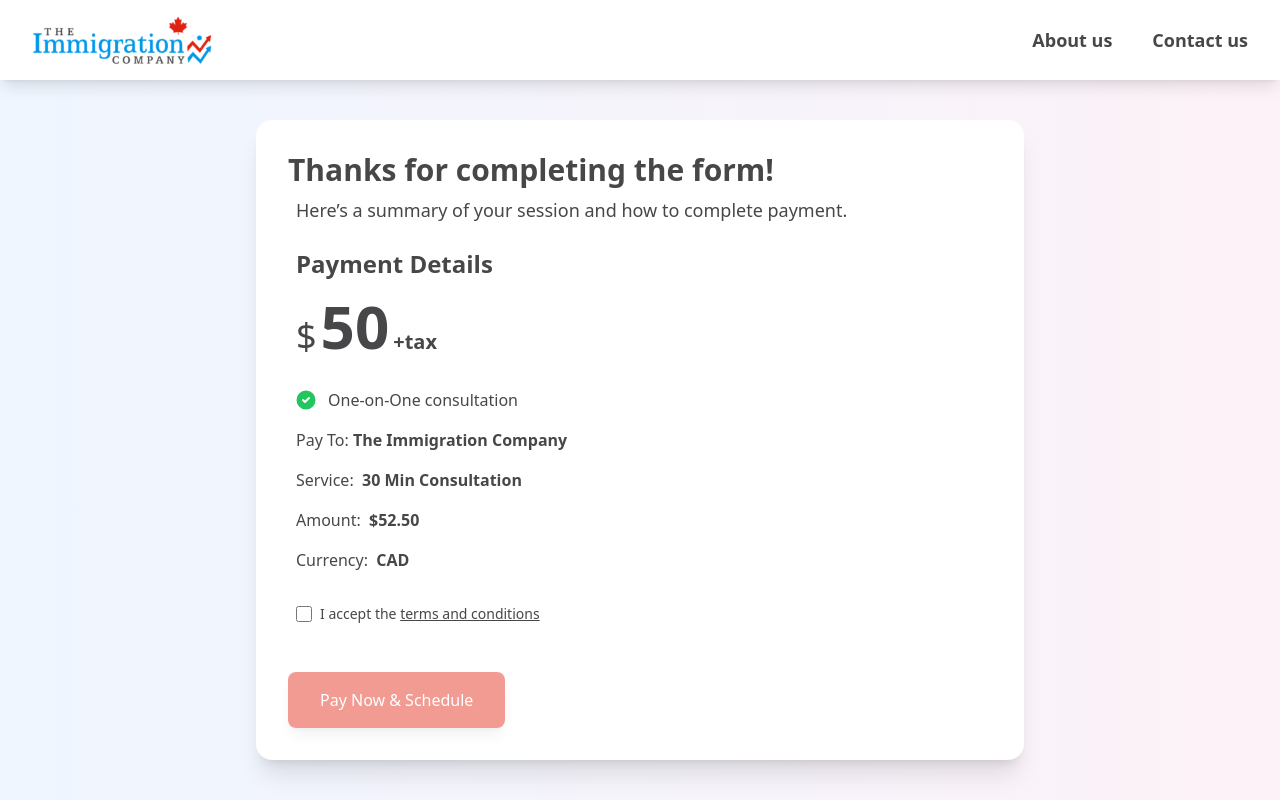
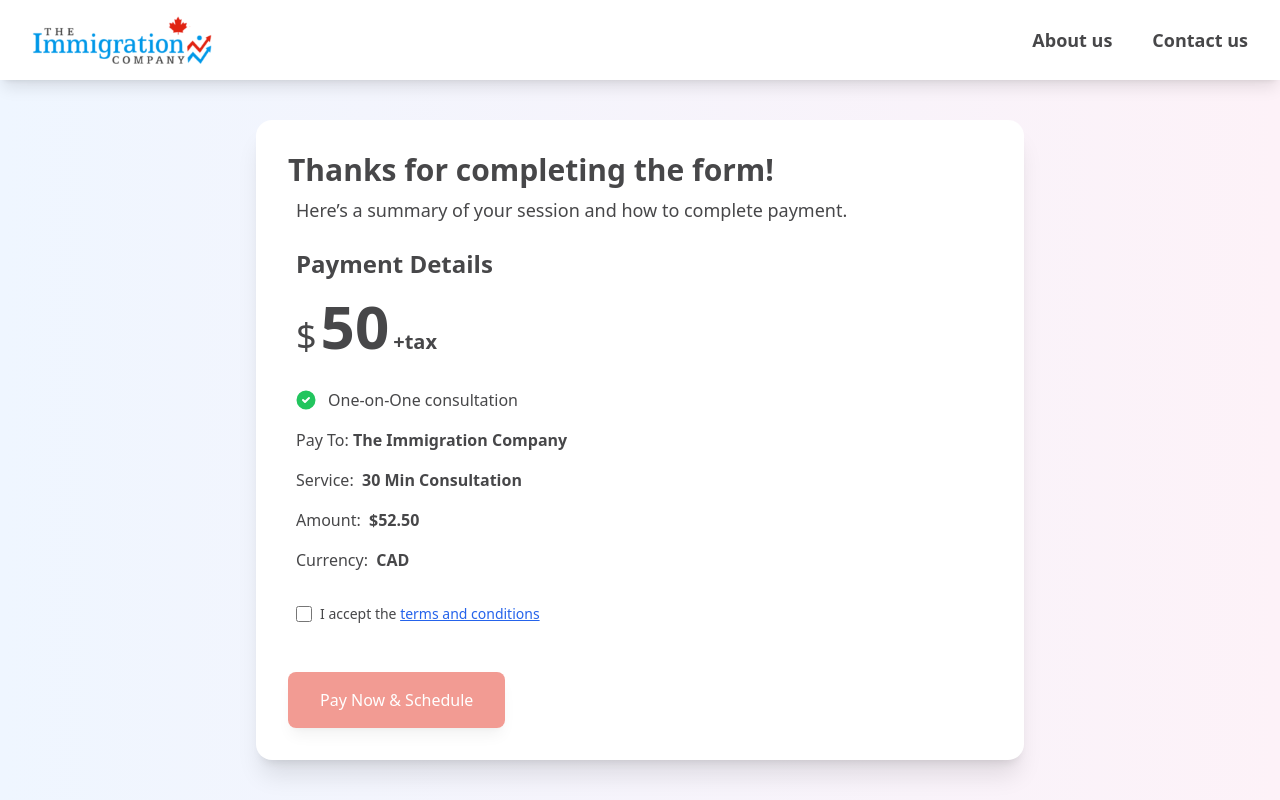
Before and after one commit to YatikenSoftwareSolution-tech/immigration-web-v1, a Next.js app: page /payment in a window 1280 px wide. Shown: the top 800 px of the page. Built offline with nearby package versions, Linux system fonts and the light colour scheme.

Commit message:
Refactor: Debug10

```diff
--- a/src/app/payment/page.jsx
+++ b/src/app/payment/page.jsx
@@ -84,7 +84,7 @@ const Payment = ({searchParams}) => {
             />
             <label htmlFor="terms" className="ml-2 text-gray-700 text-sm">
               I accept the{" "}
-              <Link href={`/terms?${termsQuery}`} target="_blank" className="underline">
+              <Link href={`/terms?${termsQuery}`} target="_blank" className="underline text-blue-600">
                 terms and conditions
               </Link>
             </label>
```
